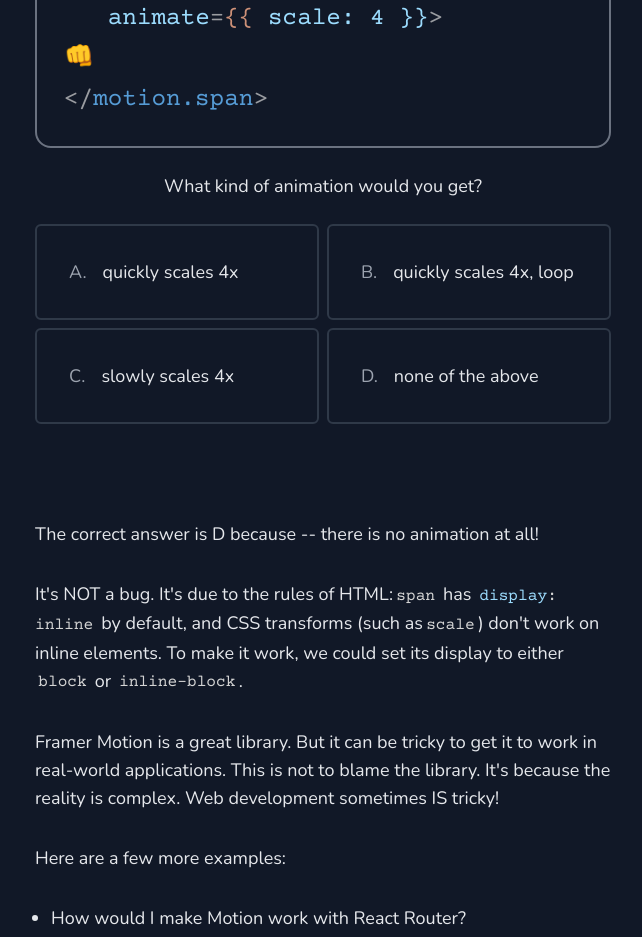
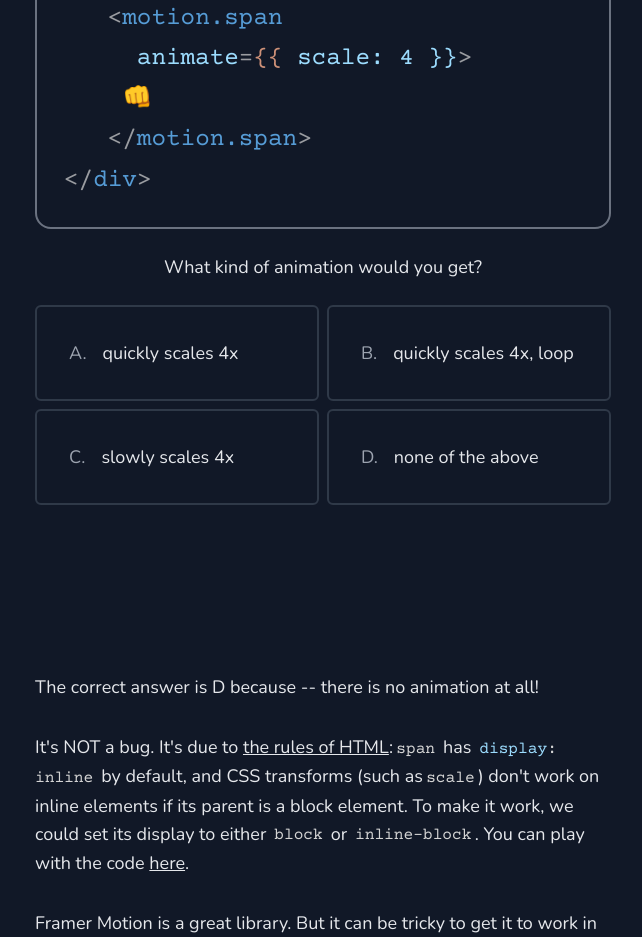
Before and after one commit to lintonye/smileys-in-motion, a Next.js app in the folder smileysinmotion.com/: page / in a window 1280 px wide. Shown: the part 1120-2057 px from the top of the page, without its empty margins (317-959 px from the left). Built offline with nearby package versions, Linux system fonts and the light colour scheme.

Commit message:
Update answer

```diff
--- a/smileysinmotion.com/components/Home.js
+++ b/smileysinmotion.com/components/Home.js
@@ -431,15 +431,25 @@ function QuizAnswer() {
 
       <p>
         It's NOT a bug. It's due to{" "}
-        <a href="https://stackoverflow.com/a/14883287">the rules of HTML</a>:
-        <Code inline>span</Code> has{" "}
+        <a href="https://stackoverflow.com/a/14883287" className="underline">
+          the rules of HTML
+        </a>
+        :<Code inline>span</Code> has{" "}
         <Code inline lang="css">
           display: inline
         </Code>{" "}
         by default, and CSS transforms (such as
-        <Code inline>scale</Code>) don't work on inline elements. To make it
-        work, we could set its display to either <Code inline>block</Code> or{" "}
-        <Code inline>inline-block</Code>.
+        <Code inline>scale</Code>) don't work on inline elements if its parent
+        is a block element. To make it work, we could set its display to either{" "}
+        <Code inline>block</Code> or <Code inline>inline-block</Code>. You can
+        play with the code{" "}
+        <a
+          href="https://codesandbox.io/s/festive-stallman-580rz?file=/src/App.js"
+          className="underline"
+        >
+          here
+        </a>
+        .
       </p>
 
       <p>
@@ -514,7 +524,7 @@ function Quiz() {
     { id: "D", title: "none of the above" },
   ];
   return (
-    <Page className="max-w-xs space-y-6 text-lg pt-16 mb-16 min-h-screen sm:max-w-xl sm:mb-0">
+    <Page className="max-w-xs space-y-6 text-lg pt-16 mb-16 min-h-screen sm:max-w-xl sm:mb-32">
       <p>
         This is Framer Motion. Add a "motion." prefix. Sprinkle some props.
         Animate on!
@@ -522,10 +532,12 @@ function Quiz() {
       <p>It's THAT easy!</p>
       <p className="font-bold text-xl">But, let me ask you a question. 👇</p>
       <div className="border-solid border-2 border-gray-500 rounded-2xl ">
-        <Code>{`<motion.span
-   animate={{ scale: 4 }}>
-👊
-</motion.span>
+        <Code>{`<div>
+   <motion.span
+     animate={{ scale: 4 }}>
+    👊
+   </motion.span>
+</div>
 `}</Code>
       </div>
       <p className="text-center">What kind of animation would you get?</p>
```
